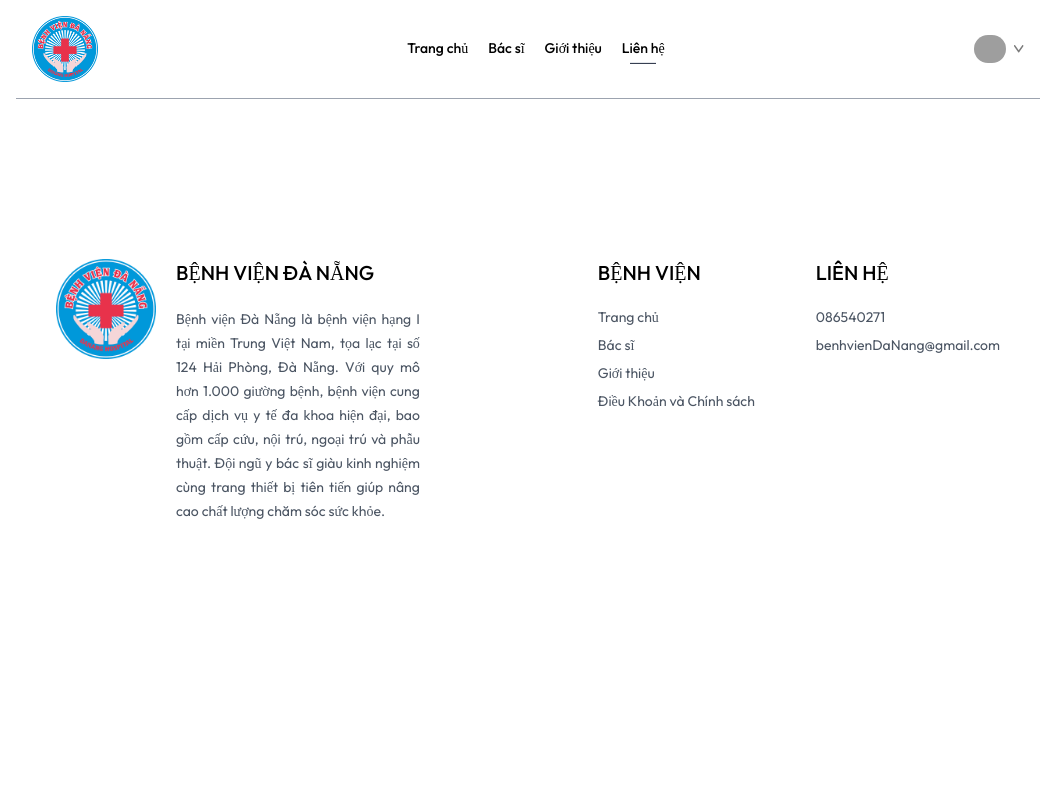
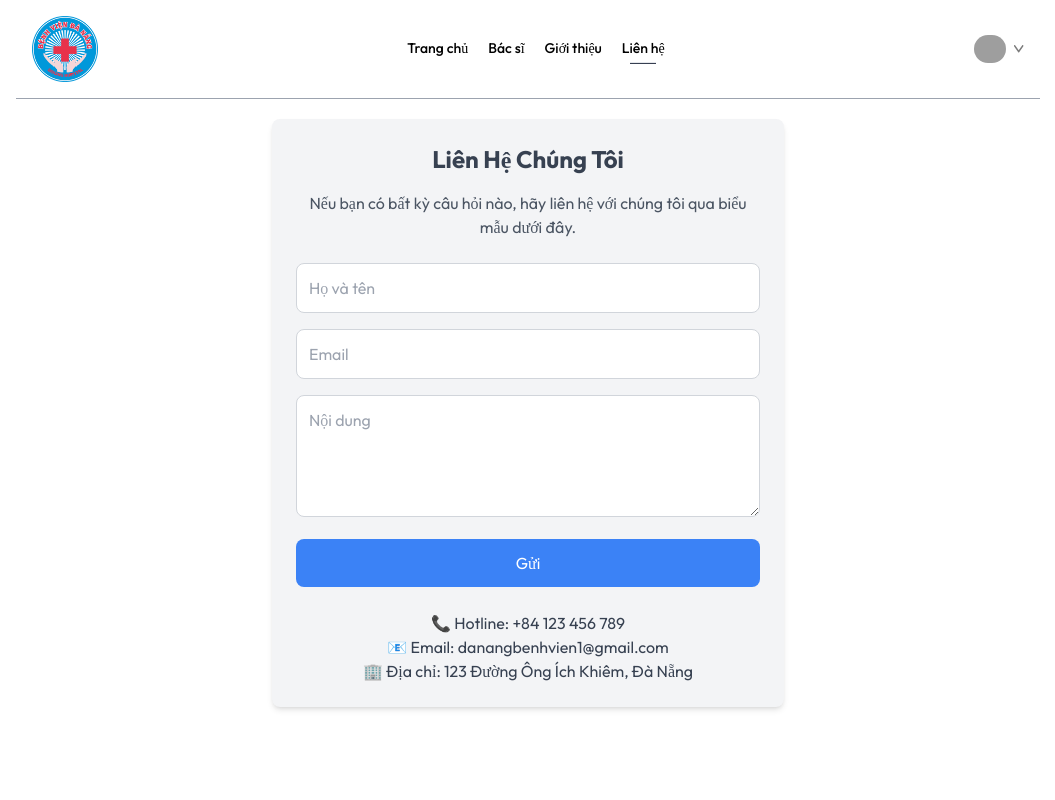
Before and after one commit to Sung23092003/Captone2, a React (Vite) app in the folder frontend/: page /contact in a window 1280 px wide. Shown: the top 800 px of the page, without its empty margins (112-1167 px from the left). Built offline with nearby package versions, Linux system fonts and the light colour scheme; grey boxes are pictures that could not be loaded.

Commit message:
update form about us and contact

```diff
--- a/frontend/package.json
+++ b/frontend/package.json
@@ -10,6 +10,7 @@
     "preview": "vite preview"
   },
   "dependencies": {
+    "@emailjs/browser": "^4.4.1",
     "axios": "^1.7.9",
     "install": "^0.13.0",
     "react": "^18.3.1",
--- /dev/null
+++ b/frontend/src/components/RelatedDoctors.jsx
@@ -0,0 +1,39 @@
+import React, { useContext, useEffect, useState } from 'react'
+import { AppContext } from '../context/AppContext'
+import { useNavigate } from 'react-router-dom';
+
+const RelatedDoctors = ({speciality,docId}) => {
+    const {doctors} = useContext(AppContext);
+    const navigate = useNavigate();
+    const [relDoc,setRelDocs] = useState([]);
+    useEffect(() => {
+        if(doctors.length >0 && speciality){
+            const doctorsData = doctors.filter((doc)=>doc.speciality === speciality && doc._id !== docId);
+            setRelDocs(doctorsData);
+        }
+    }, [doctors,speciality, docId]);
+  return (
+    <div className='flex flex-col items-center gap-4 my-16 text-gray-900 md:mx-10'>
+    <h1 className='text-3xl font-medium'>Bác sĩ liên quan đến chuyên môn</h1>
+    <p className='sm:w-1/3 text-center text-sm'>Hãy khám phá danh sách các bác sĩ đáng tin cậy mà chúng tôi đã chọn lọc dành riêng cho bạn</p>
+    {/* grid-cols-auto */}
+    <div className='w-full grid grid-cols-5 gap-4 pt-5 gap-y-6 px-3 sm:px-0'>
+        {relDoc.slice(0, 5).map((item, index) => (
+            <div onClick={() => {navigate(`/appointment/${item._id}`); scrollTo(0,0)}} className='border boder-blue-200 rounded-x1 overflow-hidden cursor-pointer hover:translate-y-[-10px] transition-all duration-500' key={index}>
+                <img className='bg-blue-50 w-full h-64' src={item.image} alt="" />
+                <div className='p-4'>
+                    <div className='flex items-center gap-2 text-sm text-center text-green-500'>
+                        <p className='w-2 h-2 text-green-500 rounded-full'></p><p>Có sẵn</p>
+                    </div>
+                    <p className='text-gray-900 text-lg font-medium'>{item.name}</p>
+                    <p className='text-gray-600 text-sm'>{item.speciality}</p>
+                </div>
+            </div>
+        ))}
+    </div>
+    <button onClick={() => { navigate('/doctor'); scrollTo(0, 0); }} className='bg-blue-50 text-gray-600 px-12 py-3 rounded-full mt-10'>Hiển thị thêm</button>
+</div>
+  )
+}
+
+export default RelatedDoctors
--- a/frontend/src/components/TopDoctor.jsx
+++ b/frontend/src/components/TopDoctor.jsx
@@ -13,7 +13,7 @@
             {/* grid-cols-auto */}
             <div className='w-full grid grid-cols-5 gap-4 pt-5 gap-y-6 px-3 sm:px-0'>
                 {doctors.slice(0, 10).map((item, index) => (
-                    <div onClick={() => navigate(`/appointment/${item._id}`)} className='border boder-blue-200 rounded-x1 overflow-hidden cursor-pointer hover:translate-y-[-10px] transition-all duration-500' key={index}>
+                    <div onClick={() => {navigate(`/appointment/${item._id}`); scrollTo(0,0)}} className='border boder-blue-200 rounded-x1 overflow-hidden cursor-pointer hover:translate-y-[-10px] transition-all duration-500' key={index}>
                         <img className='bg-blue-50 w-full h-64' src={item.image} alt="" />
                         <div className='p-4'>
                             <div className='flex items-center gap-2 text-sm text-center text-green-500'>
--- a/frontend/src/pages/About.jsx
+++ b/frontend/src/pages/About.jsx
@@ -1,11 +1,64 @@
-import React from 'react'
+import React from 'react';
+import { assets } from '../assets/assets';
 
-function About() {
+const About = () => {
   return (
-    <div>
-      cc
+    <div className="about-container bg-gray-100 p-6">
+      {/* Header */}
+      <div className="about-header text-center mb-6">
+        <img
+          src={assets.about_image}
+          alt="Bệnh viện Đà Nẵng"
+          className="about-header-img w-full h-96 object-cover rounded-lg shadow-md"
+        />
+        <h1 className="about-title text-3xl font-extrabold mt-4 text-gray-800 tracking-wide">
+          Giới Thiệu Bệnh Viện Đà Nẵng
+        </h1>
+      </div>
+
+      {/* Nội dung chính */}
+      <div className="about-content bg-white p-6 rounded-lg shadow-md">
+        <p className="text-gray-700 text-lg leading-relaxed">
+          Bệnh viện Đà Nẵng là một trong những cơ sở y tế hàng đầu tại miền Trung Việt Nam, cung cấp dịch vụ chăm sóc sức khỏe chất lượng cao cho người dân.
+          Với đội ngũ y bác sĩ tận tâm, trang thiết bị hiện đại, bệnh viện luôn nỗ lực không ngừng để nâng cao chất lượng khám chữa bệnh.
+        </p>
+        <p className="text-gray-700 text-lg leading-relaxed mt-4">
+          Chúng tôi tự hào cung cấp nhiều chuyên khoa khác nhau như Nội khoa, Ngoại khoa, Nhi khoa, Sản khoa, Thần kinh, và nhiều lĩnh vực y tế quan trọng khác.
+          Ngoài ra, bệnh viện còn đầu tư vào nghiên cứu và ứng dụng công nghệ tiên tiến nhằm mang lại dịch vụ y tế tốt nhất.
+        </p>
+      </div>
+
+      {/* Sứ mệnh */}
+      <div className="about-mission mt-8">
+        <h2 className="section-title text-2xl font-bold text-center mb-4">
+          Sứ Mệnh Của Chúng Tôi
+        </h2>
+        <div className="flex flex-col md:flex-row gap-6">
+          {/* Sứ Mệnh */}
+          <div className="flex-1 bg-white p-6 rounded-lg shadow-md text-center">
+            <h3 className="text-xl font-semibold mb-2 text-red-500">Sứ Mệnh</h3>
+            <p className="text-gray-700 text-lg">
+              Cam kết mang đến dịch vụ chăm sóc sức khỏe toàn diện, nhân văn và hiện đại, hướng tới sự hài lòng của bệnh nhân.
+            </p>
+          </div>
+          {/* Cách Chúng Tôi Hoạt Động */}
+          <div className="flex-1 bg-white p-6 rounded-lg shadow-md text-center">
+            <h3 className="text-xl font-semibold mb-2 text-primary">Cách Chúng Tôi Hoạt Động</h3>
+            <p className="text-gray-700 text-lg">
+              Ứng dụng công nghệ tiên tiến, tối ưu hóa quy trình khám chữa bệnh để mang đến dịch vụ nhanh chóng và hiệu quả.
+            </p>
+          </div>
+          {/* Cam Kết */}
+          <div className="flex-1 bg-white p-6 rounded-lg shadow-md text-center">
+            <h3 className="text-xl font-semibold mb-2 text-orange-500">Cam Kết</h3>
+            <p className="text-gray-700 text-lg">
+              Đảm bảo sự minh bạch, chất lượng và tận tâm trong từng dịch vụ y tế, lấy bệnh nhân làm trung tâm.
+            </p>
+          </div>
+        </div>
+      </div>
     </div>
-  )
-}
+  );
+};
 
-export default About
+export default About;
--- a/frontend/src/pages/Appointment.jsx
+++ b/frontend/src/pages/Appointment.jsx
@@ -2,6 +2,7 @@
 import { useParams } from 'react-router-dom'
 import { AppContext } from '../context/AppContext';
 import { assets } from '../assets/assets';
+import RelatedDoctors from '../components/RelatedDoctors';
 
 const Appointment = () => {
   const { docId } = useParams();
@@ -110,7 +111,8 @@
         </div>
         <button className='bg-primary text-white text-sm font-light px-14 py-3 rounded-full my-6'>Đặt lịch ngay</button>
       </div>
-
+      {/* listing Related Doctor */}
+      <RelatedDoctors docId={docId} speciality={docInfo.speciality}/>
     </div>
   ) : (
     <p>Loading ...</p>
--- a/frontend/src/pages/Contact.jsx
+++ b/frontend/src/pages/Contact.jsx
@@ -1,11 +1,76 @@
-import React from 'react'
+import React, { useRef, useState } from 'react';
+import emailjs from '@emailjs/browser';
+import { toast, ToastContainer } from 'react-toastify';
+import 'react-toastify/dist/ReactToastify.css';
 
-function Contact() {
+const Contact = () => {
+  const formRef = useRef();
+  const [loading, setLoading] = useState(false);
+
+  const handleSubmit = async (e) => {
+    e.preventDefault();
+    setLoading(true);
+
+    try {
+      await emailjs.sendForm(
+        'service_0v1l5na',
+        'template_2pdhpyo',
+        formRef.current,
+        'v-1EKWmhCYYyHgQ2y'
+      );
+      toast.success('🎉 Email đã gửi thành công!');
+      formRef.current.reset();
+    } catch (error) {
+      toast.error('❌ Gửi email thất bại, vui lòng thử lại!');
+    } finally {
+      setLoading(false);
+    }
+  };
+
   return (
-    <div>
+    <div className="bg-gray-100 p-6 max-w-lg mx-auto rounded-lg shadow-md">
+      <ToastContainer position="top-right" autoClose={2000} hideProgressBar closeOnClick pauseOnHover />
+      <h2 className="text-2xl font-bold text-center mb-4 text-gray-700">Liên Hệ Chúng Tôi</h2>
+      <p className="text-gray-600 mb-6 text-center max-w-lg">
+        Nếu bạn có bất kỳ câu hỏi nào, hãy liên hệ với chúng tôi qua biểu mẫu dưới đây.
+      </p>
+      <form ref={formRef} onSubmit={handleSubmit} className="space-y-4">
+        <input
+          type="text"
+          name="user_name"
+          placeholder="Họ và tên"
+          className="w-full p-3 border border-gray-300 rounded-lg focus:ring-2 focus:ring-blue-500"
+          required
+        />
+        <input
+          type="email"
+          name="user_email"
+          placeholder="Email"
+          className="w-full p-3 border border-gray-300 rounded-lg focus:ring-2 focus:ring-blue-500"
+          required
+        />
+        <textarea
+          name="message"
+          rows="4"
+          placeholder="Nội dung"
+          className="w-full p-3 border border-gray-300 rounded-lg focus:ring-2 focus:ring-blue-500"
+          required
+        ></textarea>
+        <button
+          type="submit"
+          className="w-full bg-blue-500 text-white py-3 rounded-lg hover:bg-blue-600 transition"
+          disabled={loading}
+        >
+          {loading ? 'Đang gửi...' : 'Gửi'}
+        </button>
+      </form>
+      <div className="mt-6 text-center">
+        <p className="text-gray-700">📞 Hotline: +84 123 456 789</p>
+        <p className="text-gray-700">📧 Email: danangbenhvien1@gmail.com</p>
+        <p className="text-gray-700">🏢 Địa chỉ: 123 Đường Ông Ích Khiêm, Đà Nẵng</p>
+      </div>
+    </div>
+  );
+};
 
-    </div>
-  )
-}
-
-export default Contact
+export default Contact;
```
Also changed, not shown: frontend/src/assets/about_image.png, 1 other file (tests, documents, lock files or other folders).
